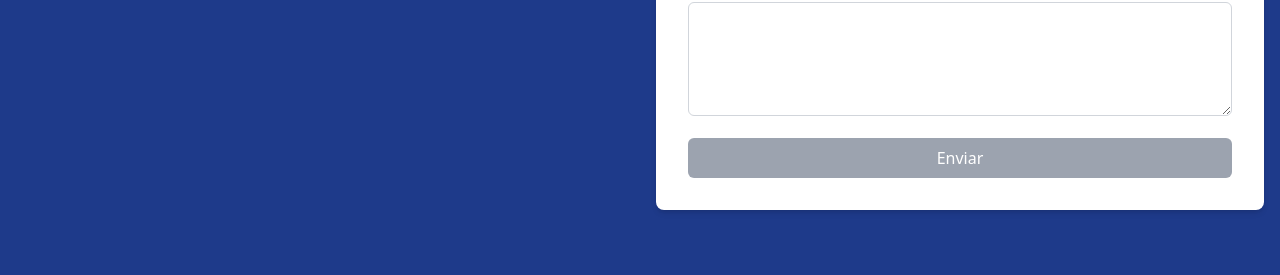
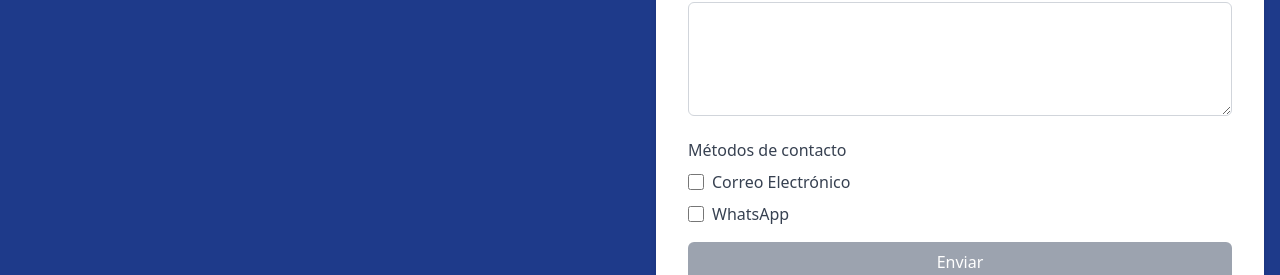
Before and after one commit to Ander1405/Edemtto, a Vue app: page / in a window 1280 px wide. Shown: the part 2576-2851 px from the top of the page. Built offline with nearby package versions, Linux system fonts and the light colour scheme; no server answers.

Commit message:
feat: add logic to separate contact method

```diff
--- a/src/Components/Contact.vue
+++ b/src/Components/Contact.vue
@@ -10,18 +10,21 @@ export default {
                 correo: '',
                 servicio: '',
                 mensaje: '',
+                metodosContacto: [],
             },
             errors: {
                 nombre: '',
                 correo: '',
                 servicio: '',
                 mensaje: '',
+                metodosContacto: '',
             },
             touched: {
                 nombre: false,
                 correo: false,
                 servicio: false,
                 mensaje: false,
+                metodosContacto: false,
             },
             services: [
                 { name: 'Mantenimiento Correctivo' },
@@ -32,7 +35,11 @@ export default {
             ],
             phoneNumber: '3197139235',
             isLoading: false,
-            emailError: ''
+            emailError: '',
+            metodosContactoDisponibles: [
+                { id: 'email', name: 'Correo Electrónico' },
+                { id: 'whatsapp', name: 'WhatsApp' }
+            ],
         };
     },
     computed: {
@@ -41,6 +48,7 @@ export default {
                    this.isValidCorreo &&
                    this.isValidServicio &&
                    this.isValidMensaje &&
+                   this.isValidMetodosContacto &&
                    Object.values(this.touched).every(field => field);
         },
         isValidNombre() {
@@ -54,6 +62,9 @@ export default {
         },
         isValidMensaje() {
             return /^[a-zA-Z0-9áéíóúÁÉÍÓÚñÑ\s.,]+$/.test(this.formData.mensaje) && this.formData.mensaje.length > 0;
+        },
+        isValidMetodosContacto() {
+            return this.formData.metodosContacto.length > 0;
         }
     },
     methods: {
@@ -100,6 +111,14 @@ export default {
                         this.errors.mensaje = '';
                     }
                     break;
+
+                case 'metodosContacto':
+                    if (this.formData.metodosContacto.length === 0) {
+                        this.errors.metodosContacto = 'Debe seleccionar al menos un método de contacto';
+                    } else {
+                        this.errors.metodosContacto = '';
+                    }
+                    break;
             }
         },
         formatWhatsAppMessage() {
@@ -115,7 +134,9 @@ export default {
                 this.emailError = '';
 
                 try {
-                    // Enviar correo electrónico
+                    const promises = [];
+
+                    if (this.formData.metodosContacto.includes('email')) {
                         const templateParams = {
                             from_name: this.formData.nombre,
                             from_email: this.formData.correo,
@@ -124,19 +145,23 @@ export default {
                             to_name: 'Administrador'
                         };
 
-                    await emailjs.send(
+                        promises.push(
+                            emailjs.send(
                                 import.meta.env.VITE_EMAILJS_SERVICE_ID,
                                 import.meta.env.VITE_EMAILJS_TEMPLATE_ID,
                                 templateParams,
                                 import.meta.env.VITE_EMAILJS_PUBLIC_KEY
+                            )
                         );
+                    }
 
-                    // Crear el enlace de WhatsApp
+                    if (this.formData.metodosContacto.includes('whatsapp')) {
                         const message = this.formatWhatsAppMessage();
                         const whatsappUrl = `https://wa.me/${this.phoneNumber}?text=${message}`;
+                        window.open(whatsappUrl, '_blank');
+                    }
 
-                    // Redirigir a WhatsApp
-                    window.open(whatsappUrl, '_blank');
+                    await Promise.all(promises);
 
                     // Limpiar el formulario
                     this.formData = {
@@ -144,17 +169,19 @@ export default {
                         correo: '',
                         servicio: '',
                         mensaje: '',
+                        metodosContacto: [],
                     };
                     this.touched = {
                         nombre: false,
                         correo: false,
                         servicio: false,
                         mensaje: false,
+                        metodosContacto: false,
                     };
 
                     alert('¡Mensaje enviado con éxito!');
                 } catch (error) {
-                    this.emailError = 'Hubo un error al enviar el correo electrónico';
+                    this.emailError = 'Hubo un error al enviar el mensaje';
                     console.error('Error:', error);
                 } finally {
                     this.isLoading = false;
@@ -198,7 +225,7 @@ export default {
                                 @blur="validateField('nombre')"
                                 :class="{'border-red-500': errors.nombre}"
                                 required
-                                class="w-full px-3 py-2 border border-gray-300 rounded-md focus:outline-none focus:ring-2 focus:ring-yellow-400 text-gray-900"
+                                class="w-full px-3 py-2 border border-gray-300 rounded-md focus:outline-none focus:ring-2 focus:ring-orange-300 text-gray-900"
                             >
                             <p v-if="errors.nombre" class="text-red-500 text-sm mt-1">{{ errors.nombre }}</p>
                         </div>
@@ -211,7 +238,7 @@ export default {
                                 @blur="validateField('correo')"
                                 :class="{'border-red-500': errors.correo}"
                                 required
-                                class="w-full px-3 py-2 border border-gray-300 rounded-md focus:outline-none focus:ring-2 focus:ring-yellow-400 text-gray-900"
+                                class="w-full px-3 py-2 border border-gray-300 rounded-md focus:outline-none focus:ring-2 focus:ring-orange-300 text-gray-900"
                             >
                             <p v-if="errors.correo" class="text-red-500 text-sm mt-1">{{ errors.correo }}</p>
                         </div>
@@ -223,7 +250,7 @@ export default {
                                 @blur="validateField('servicio')"
                                 :class="{'border-red-500': errors.servicio}"
                                 required
-                                class="w-full px-3 py-2 border border-gray-300 rounded-md focus:outline-none focus:ring-2 focus:ring-yellow-400 text-gray-900"
+                                class="w-full px-3 py-2 border border-gray-300 rounded-md focus:outline-none focus:ring-2 focus:ring-orange-300 text-gray-900"
                             >
                                 <option selected disabled value="">Seleccione un servicio</option>
                                 <option v-for="service in services" :key="service.name" :value="service.name">
@@ -240,17 +267,37 @@ export default {
                                 @blur="validateField('mensaje')"
                                 :class="{'border-red-500': errors.mensaje}"
                                 required
-                                class="w-full px-3 py-2 border border-gray-300 rounded-md focus:outline-none focus:ring-2 focus:ring-yellow-400 text-gray-900"
+                                class="w-full px-3 py-2 border border-gray-300 rounded-md focus:outline-none focus:ring-2 focus:ring-orange-300 text-gray-900"
                                 rows="4"
                             ></textarea>
                             <p v-if="errors.mensaje" class="text-red-500 text-sm mt-1">{{ errors.mensaje }}</p>
+                        </div>
+                        <div>
+                            <label class="block text-gray-700 mb-2">Métodos de contacto</label>
+                            <div class="space-y-2">
+                                <div v-for="metodo in metodosContactoDisponibles" :key="metodo.id"
+                                    class="flex items-center">
+                                    <input
+                                        type="checkbox"
+                                        :id="metodo.id"
+                                        v-model="formData.metodosContacto"
+                                        :value="metodo.id"
+                                        @change="validateField('metodosContacto')"
+                                        class="h-4 w-4 text-orange-400 focus:ring-orange-300 border-gray-300 rounded"
+                                    >
+                                    <label :for="metodo.id" class="ml-2 block text-gray-700">
+                                        {{ metodo.name }}
+                                    </label>
+                                </div>
+                            </div>
+                            <p v-if="errors.metodosContacto" class="text-red-500 text-sm mt-1">{{ errors.metodosContacto }}</p>
                         </div>
                         <button
                             type="submit"
                             :disabled="!isValidForm || isLoading"
                             :class="{
                                 'bg-gray-400': !isValidForm || isLoading,
-                                'bg-blue-900 hover:bg-yellow-400': isValidForm && !isLoading
+                                'bg-blue-900 hover:bg-orange-500': isValidForm && !isLoading
                             }"
                             class="w-full text-white py-2 px-4 rounded-md transition duration-300"
                         >
```
Lines whose indentation alone changed are shown as unchanged.
